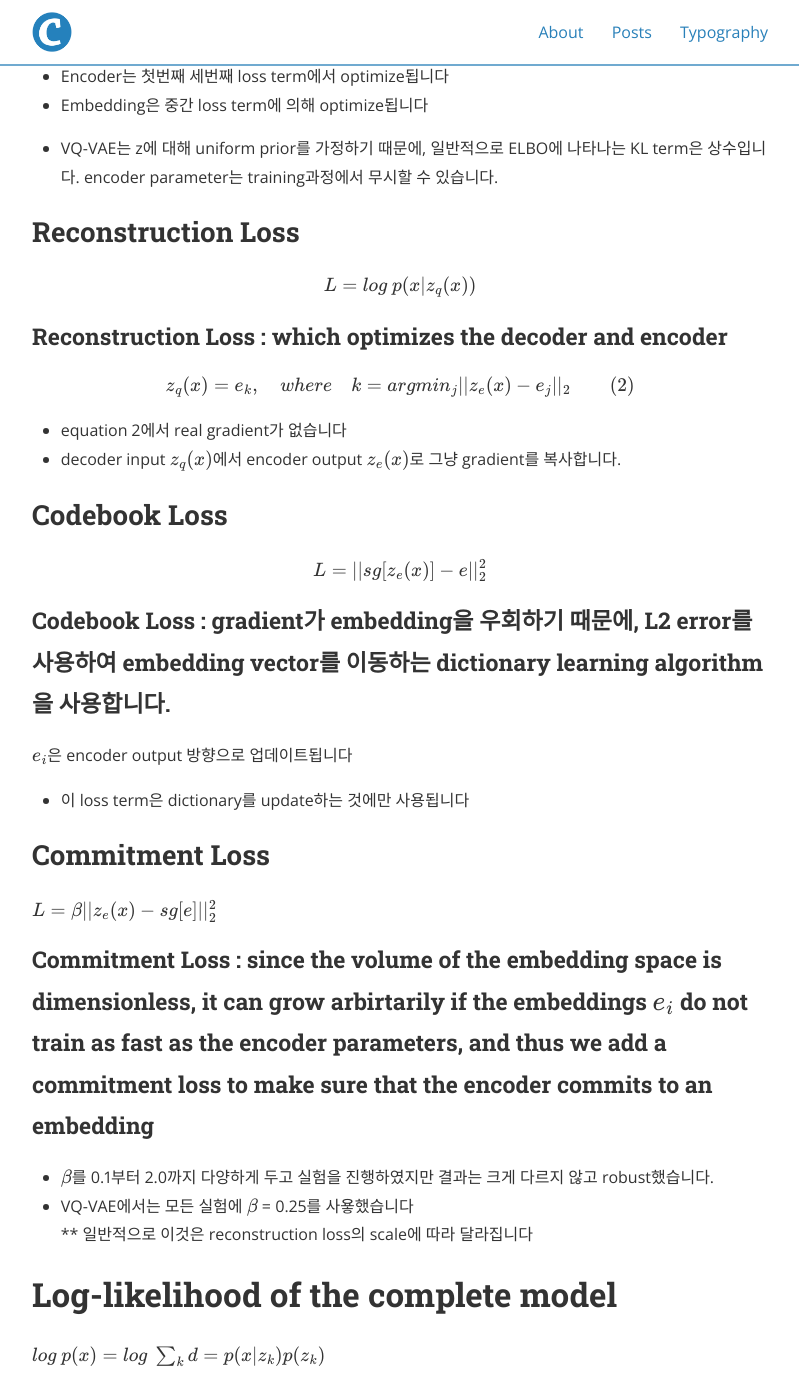
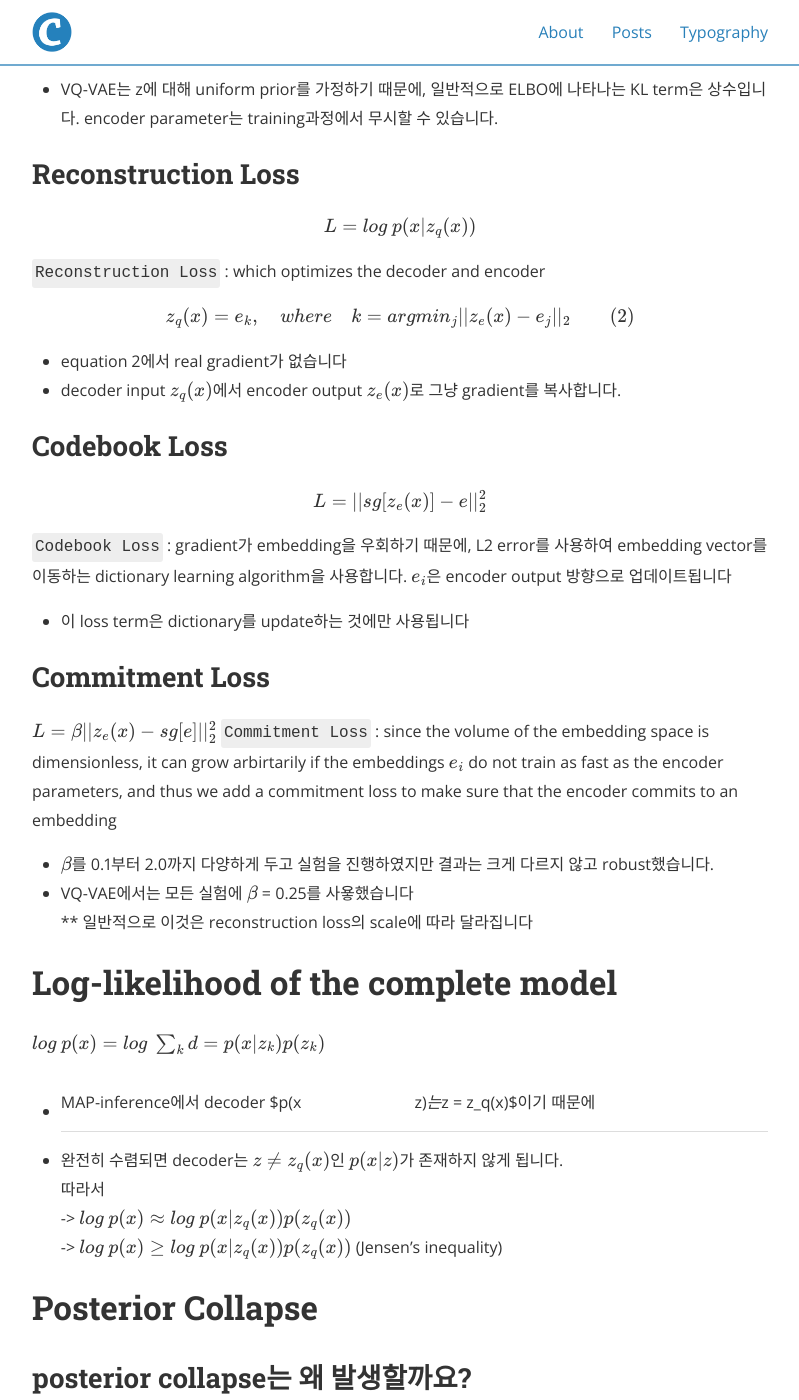
Before and after one commit to deep-generative-models-AIM5036/deep-generative-models-AIM5036.github.io, a Jekyll site: the page built from _posts/2022-11-06-VQVAE.md, in a window 1280 px wide and 1400 px high, scrolled down 5729 px. Shown: the whole window, without its empty margins (240-1039 px from the left). Built offline with Jekyll 4.4.1, drawn with Linux system fonts in a browser that asks for light colours; nearby versions of some CDN libraries; formulas are drawn with MathJax 3; some of the changed text lies outside the part shown.

Commit message:
add VQ-VAE

```diff
--- a/_posts/2022-11-06-VQVAE.md
+++ b/_posts/2022-11-06-VQVAE.md
@@ -49,7 +49,8 @@ VQ-VAE 이전의 VAE를 활용한 논문들은 모두 Continous하게 데이터
 posterior categorical distribution $q(z|x)$는 다음과 같이 정의됩니다.
 <img width="792" alt="VQVAE3" src="https://user-images.githubusercontent.com/60708119/200172372-f21bb15c-798b-4a9b-89cd-e20139ce6844.png">
 - $z_e(x)$는 encoder의 output입니다.
-- VAE에서 $log p(x)$는 ELBO에 유계되고, VQ-VAE에서 제안된 distribution $q(z=k|x)$ 는 deterministic입니다.
+- VAE에서 $log p(x)$는 ELBO에 유계되고,
+VQ-VAE에서 제안된 distribution $q(z=k|x)$ 는 deterministic입니다.
 - simple uniform prior z를 정의함으로써, KL divergence는 상수이고 log K와 같아집니다.
 
 <img width="785" alt="VQVAE4" src="https://user-images.githubusercontent.com/60708119/200172375-26896a4f-a80e-446f-a17b-de7ed2c55688.png">
@@ -79,7 +80,7 @@ $$ L = log\ p(x|z_q(x)) + ||sg[z_e(x)]-e||_2^2\ + \beta||z_e(x)-sg[e]||_2^2  $$
 
 $$ L = log\ p(x|z_q(x)) $$
 
-### Reconstruction Loss : which optimizes the decoder and encoder
+`Reconstruction Loss` : which optimizes the decoder and encoder
 
 $$ z_q(x) = e_k, \quad where \quad k=argmin_j||z_e(x)-e_j||_2 \qquad (2) $$
 
@@ -90,13 +91,13 @@ $$ z_q(x) = e_k, \quad where \quad k=argmin_j||z_e(x)-e_j||_2 \qquad (2) $$
 
 $$ L = ||sg[z_e(x)]-e||_2^2 $$
 
-### Codebook Loss : gradient가 embedding을 우회하기 때문에, L2 error를 사용하여 embedding vector를 이동하는 dictionary learning algorithm을 사용합니다.
+`Codebook Loss` : gradient가 embedding을 우회하기 때문에, L2 error를 사용하여 embedding vector를 이동하는 dictionary learning algorithm을 사용합니다.
 $e_i$은 encoder output 방향으로 업데이트됩니다
 - 이 loss term은 dictionary를 update하는 것에만 사용됩니다
 
 ## Commitment Loss
 $$ L = \beta||z_e(x)-sg[e]||_2^2 $$
-### Commitment Loss : since the volume of the embedding space is dimensionless, it can grow arbirtarily if the embeddings $e_i$ do not train as fast as the encoder parameters, and thus we add a commitment loss to make sure that the encoder commits to an embedding
+`Commitment Loss` : since the volume of the embedding space is dimensionless, it can grow arbirtarily if the embeddings $e_i$ do not train as fast as the encoder parameters, and thus we add a commitment loss to make sure that the encoder commits to an embedding
 - $\beta$를 0.1부터 2.0까지 다양하게 두고 실험을 진행하였지만 결과는 크게 다르지 않고 robust했습니다.
 - VQ-VAE에서는 모든 실험에 $\beta$ = 0.25를 사욯했습니다
 ** 일반적으로 이것은 reconstruction loss의 scale에 따라 달라집니다
```
